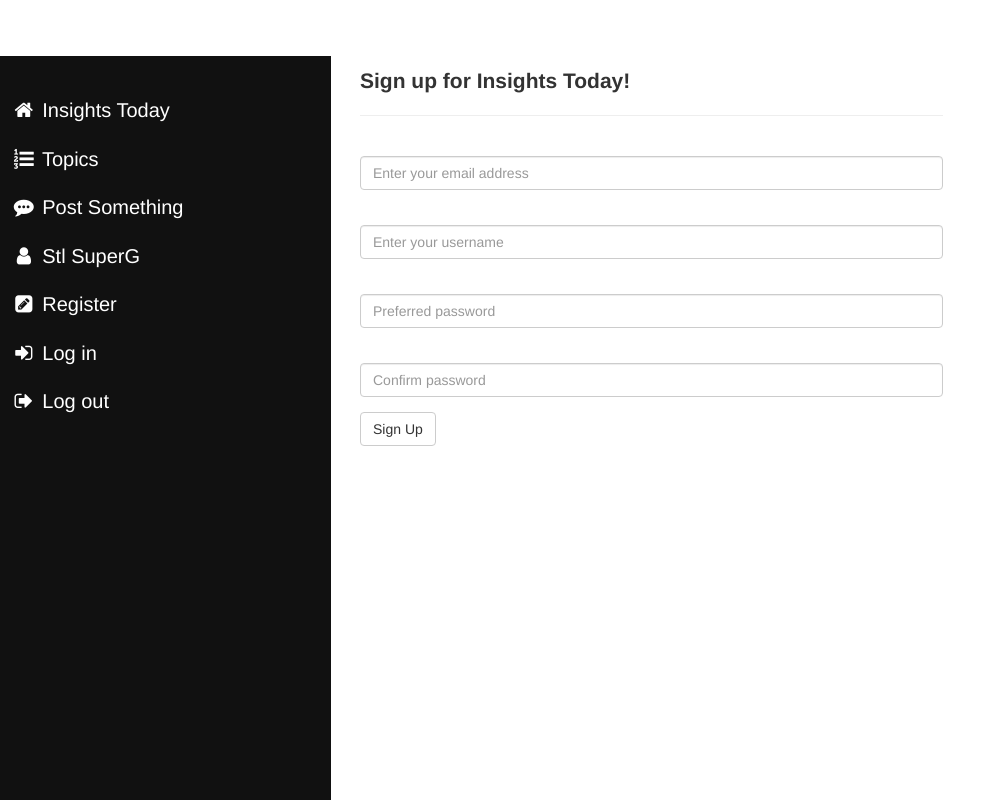
After one commit to RkNyra/Insights-Today, a Flask app: page /authenticate/register in a window 1280 px wide. The commit adds this page. Shown: the whole page, without its empty margins (0-1006 px from the left). Run offline with Flask 2, Linux system fonts and the light colour scheme; some libraries are stand-ins or nearby versions; some web fonts are replaced.

Commit message:
create the user registration page and form where new users can sign up

```diff
--- a/app/__init__.py
+++ b/app/__init__.py
@@ -16,3 +16,7 @@ fa = FontAwesome(app)
 # Registering the blueprint - main
 from .main import main as main_blueprint
 app.register_blueprint(main_blueprint)
+
+# Registering the blueprint - auth
+from .auth import auth as auth_blueprint
+app.register_blueprint(auth_blueprint,url_prefix = '/authenticate')
--- /dev/null
+++ b/app/auth/__init__.py
@@ -0,0 +1,4 @@
+
+from flask import Blueprint
+auth = Blueprint('auth',__name__)
+from . import views
--- /dev/null
+++ b/app/auth/forms.py
@@ -0,0 +1,20 @@
+from flask_wtf import FlaskForm
+from wtforms import StringField,SelectField,PasswordField,SubmitField
+from wtforms.validators import Required,Email,EqualTo
+from wtforms import ValidationError
+
+class RegistrationForm(FlaskForm):
+    email = StringField('',validators=[Required(),Email()], render_kw={"placeholder": "Enter your email address"})
+    username = StringField('',validators = [Required()], render_kw={"placeholder": "Enter your username"})
+    password = PasswordField('',validators = [Required(), EqualTo('password_confirm',message = 'Passwords must match')], render_kw={"placeholder": "Preferred password"})
+    password_confirm = PasswordField('',validators = [Required()], render_kw={"placeholder": "Confirm password"})
+    submit = SubmitField('Sign Up')
+
+    # Custom validation
+def validate_email(self,data_field):
+    if User.query.filter_by(email =data_field.data).first():
+        raise ValidationError('There is an account with that email')
+
+def validate_username(self,data_field):
+    if User.query.filter_by(username = data_field.data).first():
+        raise ValidationError('That username is taken')
--- /dev/null
+++ b/app/auth/views.py
@@ -0,0 +1,16 @@
+from flask import render_template,redirect,url_for
+from . import auth
+from .forms import RegistrationForm
+from . import views,forms
+
+
+@auth.route('/register',methods = ["GET","POST"])
+def register():
+    form = RegistrationForm()
+    if form.validate_on_submit():
+        user = User(email = form.email.data, username = form.username.data,password = form.password.data)
+        db.session.add(user)
+        db.session.commit()
+        return redirect(url_for('auth.login'))
+        title = "New Account"
+    return render_template('auth/register.html',registration_form = form)
--- a/app/static/css/custom.css
+++ b/app/static/css/custom.css
@@ -57,7 +57,7 @@
   margin-left: 25%;
 }
 
-.sharePost {
+.sharePost, .register{
   margin-top: 7vh;
 }
 
--- /dev/null
+++ b/app/templates/auth/register.html
@@ -0,0 +1,17 @@
+{% extends 'base.html'%} {% import 'bootstrap/wtf.html' as wtf%} {% block
+content %}
+
+<!-- register -->
+<div class="homeDiv">
+  <div class="row justify-content-center register">
+    <div class="col-md-8">
+      <h4 class="lead">
+        <strong>Sign up for Insights Today!</strong>
+      </h4>
+      <hr />
+      {{ wtf.quick_form(registration_form) }}
+    </div>
+  </div>
+</div>
+
+{% endblock %}
```
Also changed, not shown: app/templates/sharepost.html (+6 -6 lines).
